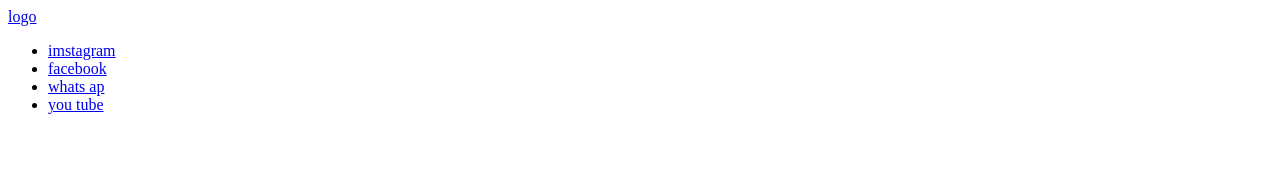
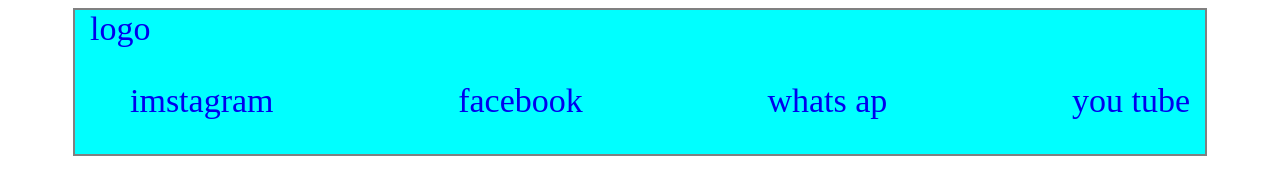
Before and after one commit to ruslan87kg/js, a plain HTML site: page index.html in a window 1280 px wide. Drawn offline with Linux system fonts and the light colour scheme.

Commit message:
hello js

```diff
--- a/index.html
+++ b/index.html
@@ -8,8 +8,7 @@
     <link rel="stylesheet" href="css/style.min.css" />
   </head>
   <body>
-    <header>
-      <div class="header__inner">
+    <header class="header__inner">
       <div class="header__logo">
         <div class="logo">
           <a class="logo__link" href="#">logo</a>
@@ -31,7 +30,7 @@
           </li>
         </ul>
       </nav>
-      </div>
     </header>
+    <script src="./js/script.js"></script>
   </body>
 </html>
--- a/scss/style.scss
+++ b/scss/style.scss
@@ -0,0 +1,30 @@
+header {
+  margin: 0 auto;
+  padding: 0 15px;
+  width: 1100px;
+  background-color: aqua;
+  color: black;
+  font-size: 34px;
+  border: 2px solid gray;
+
+  &__inner {
+    display: flex;
+    justify-content: space-between;
+  }
+  &__logo {
+    width: 30%;
+    padding: 1em;
+  }
+  &__nav {
+    width: 65%;
+    color: red;
+  }
+}
+a {
+  text-decoration: none;
+}
+.nav__menu {
+  list-style: none;
+  display: flex;
+  justify-content: space-between;
+}
```
Also changed, not shown: css/style.min.css, 1 other file. Lines whose indentation alone changed are shown as unchanged.
